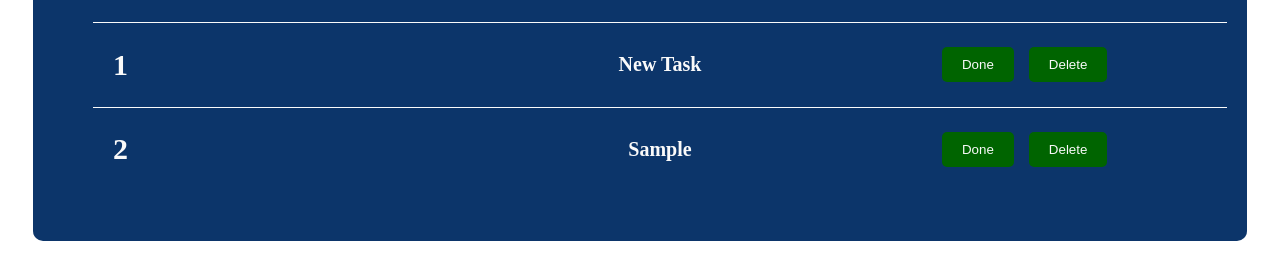
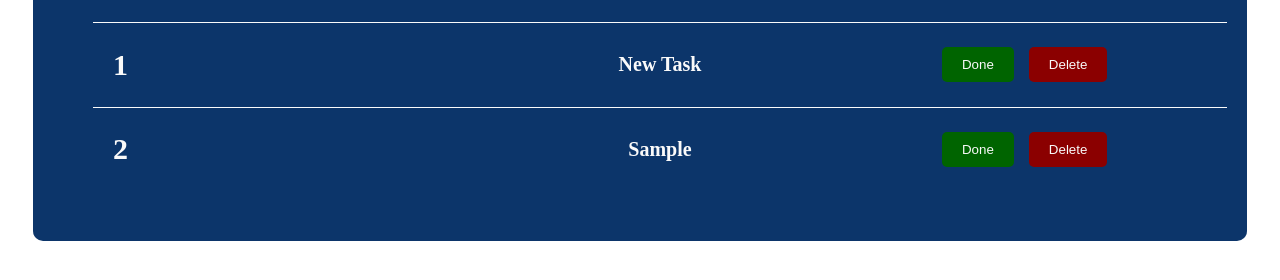
Before and after one commit to Solaiman366882/todo-list, a plain HTML site: page index.html in a window 1280 px wide. Both pictures are taken after typing "Sample" into the empty fields and a click on the button "Add Task". Shown: the part 274-554 px from the top of the page. Drawn offline with Linux system fonts and the light colour scheme.

Commit message:
task delete and task done functionality added but still have the counting problem

```diff
--- a/assets/css/style.css
+++ b/assets/css/style.css
@@ -84,7 +84,7 @@ li.single-task p{
     border: none;
     border-radius: 5px;
 }
-.btn#task-delete {
+.task-delete {
     background: darkred;
 }
 .action-btn-area {
--- a/assets/js/script.js
+++ b/assets/js/script.js
@@ -1,30 +1,24 @@
 document.getElementById('add-btn').addEventListener('click',function(){
     const inputValue = document.getElementById('task-input').value;
-    const prevLiCountElement = parseFloat(document.querySelector('.single-task:last-child > h2').innerText);
+    const elementCount = document.getElementById('task-list').childElementCount;
     const li = document.createElement('li');
     li.setAttribute('class','single-task');
     li.innerHTML = `
-        <h2 class="task-number"></h2>
-        <p class="task-description">new task</p>
+        <h2 class="task-number">${elementCount}</h2>
+        <p class="task-description"></p>
         <div class="action-btn-area">
-            <button class="btn" id="task-done">done</button>
-            <button class="btn task-delete">delete</button>
+            <button class="btn" onclick="doneCurrentTask()">done</button>
+            <button class="btn task-delete" onclick="deleteCurrentTask()" >delete</button>
         </div>
     `;
     const listContainer = document.getElementById('task-list');
     listContainer.appendChild(li);
-    document.querySelector('.single-task:last-child > h2').innerText = prevLiCountElement + 1;
     document.querySelector('.single-task:last-child > p').innerText = inputValue;
     document.getElementById('task-input').value = '';
 });
-document.querySelector('#task-done').addEventListener('click',function(){
-    this.parentNode.previousElementSibling.style.textDecoration='line-through';
-    console.log('clicked');
-});
-document.querySelectorAll('.task-delete').addEventListener('click',function(event){
-    this.parentNode.parentNode.style.display='none';
-    console.log(this.parentNode.parentNode);
-    // console.log('clicked');
-    console.log(event.target);
-
-});
+function doneCurrentTask(){
+    event.target.parentNode.previousElementSibling.style.textDecoration='line-through';
+}
+function deleteCurrentTask(){
+    event.target.parentNode.parentNode.remove();
+};
--- a/index.html
+++ b/index.html
@@ -26,8 +26,8 @@
                         <h2 class="task-number">1</h2>
                         <p class="task-description">new task</p>
                         <div class="action-btn-area">
-                            <button class="btn" id="task-done">done</button>
-                            <button class="btn task-delete" id="">delete</button>
+                            <button class="btn" onclick="doneCurrentTask()">done</button>
+                            <button class="btn task-delete" onclick="deleteCurrentTask()">delete</button>
                         </div>
                     </li>
                 </ul>
```
